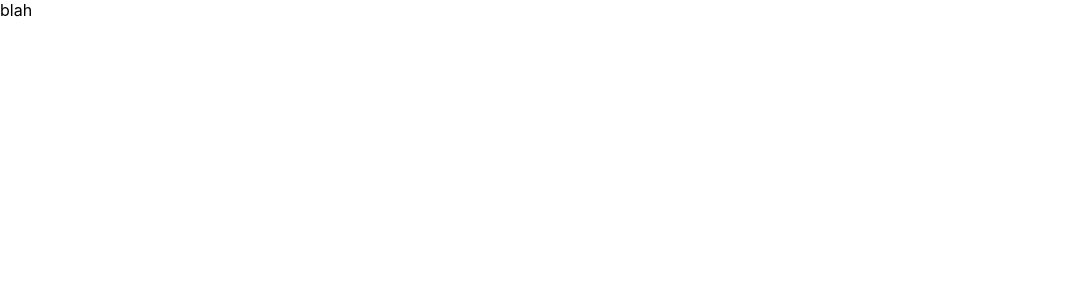
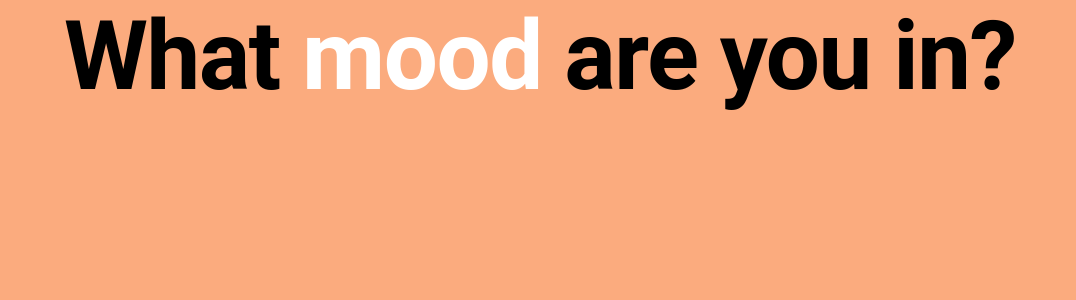
Before and after one commit to VukR/moodify, a React (Create React App) app: page / in a window 1280 px wide. Shown: the top 300 px of the page, without its empty margins (0-1076 px from the left). Built offline with nearby package versions, Linux system fonts and the light colour scheme.

Commit message:
Page title text

```diff
--- a/src/App.js
+++ b/src/App.js
@@ -1,7 +1,13 @@
+import TitleText from './components/text/TitleText';
+
+import Container from '@mui/material/Container';
+
 function App() {
   return (
     <div className="App">
-      blah
+      <Container>
+        <TitleText />
+      </Container>
     </div>
   );
 }
--- /dev/null
+++ b/src/components/text/TitleText.js
@@ -0,0 +1,20 @@
+import Box from "@mui/material/Box";
+import Typography from "@mui/material/Typography";
+
+function TitleText() {
+  return (
+    // Typography prop overwrites other style props - can't set fontWeight
+    // Do it with a span component
+    <Typography sx={{ typography: { xs: "h2", sm: "h1" } }}>
+      <Box component="span" sx={{ fontWeight: "bold" }}>
+        What{" "}
+        <Box component="span" sx={{ color: "white" }}>
+          mood{" "}
+        </Box>
+        are you in?
+      </Box>
+    </Typography>
+  );
+}
+
+export default TitleText;
--- a/src/index.css
+++ b/src/index.css
@@ -5,6 +5,7 @@ body {
     sans-serif;
   -webkit-font-smoothing: antialiased;
   -moz-osx-font-smoothing: grayscale;
+  background-color: #FBAB7E;
 }
 
 code {
```
